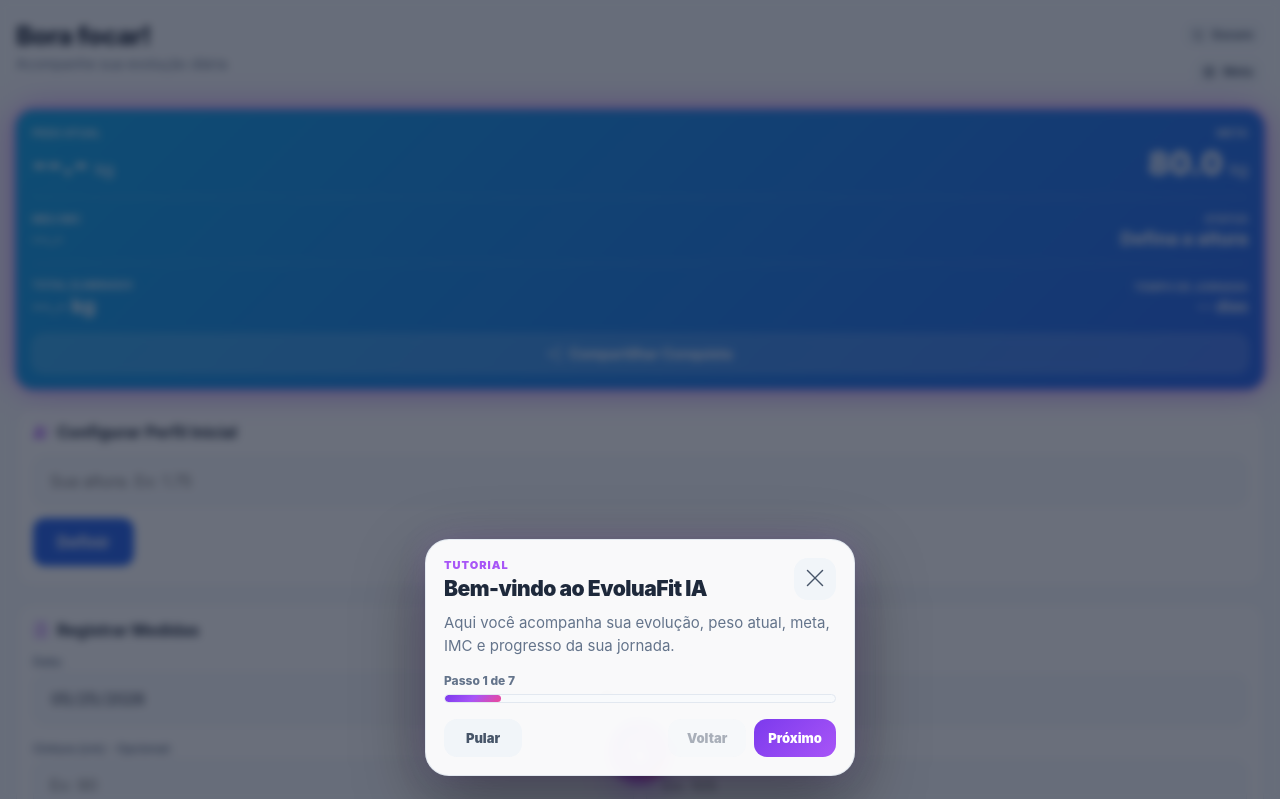
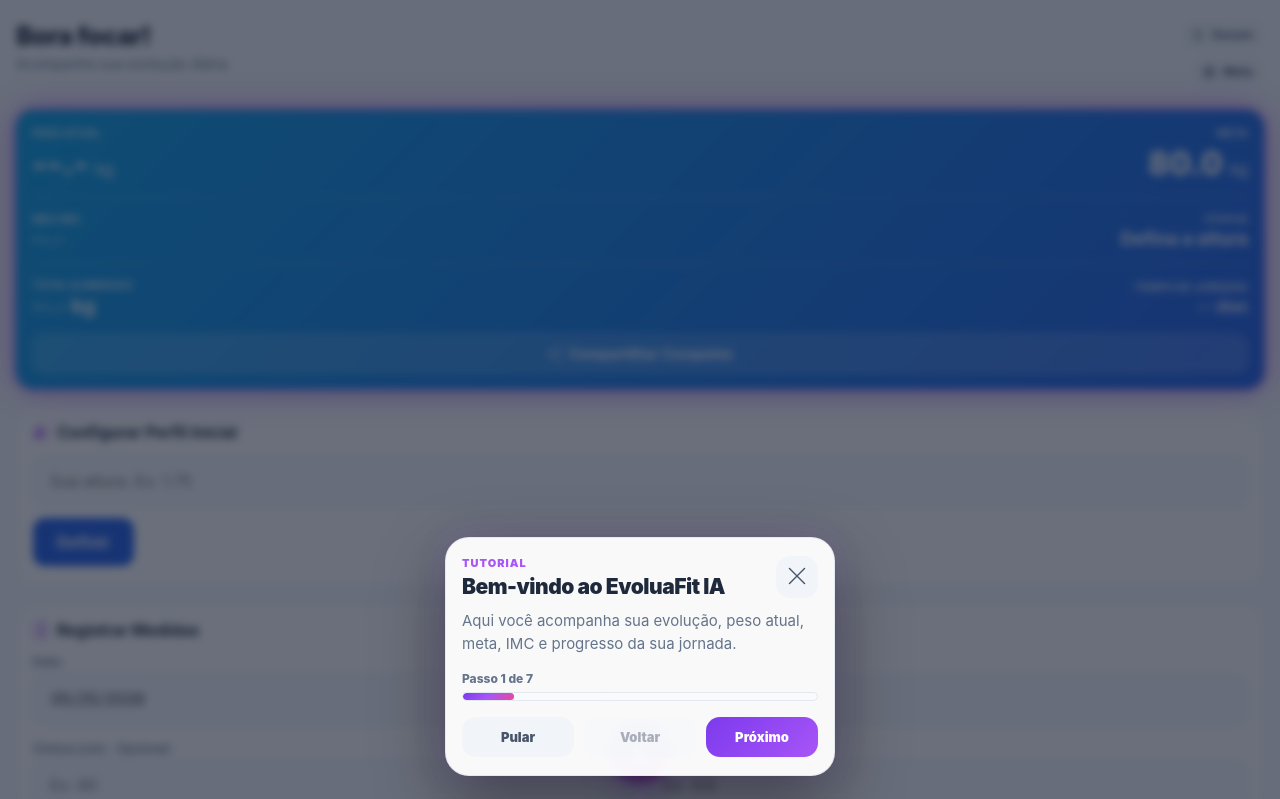
Before and after one commit to carvalho832-glitch/app-foco-ou-monitor-de-peso, a plain HTML site: page index.html in a window 1280 px wide. Shown: the top 799 px of the page. Drawn offline with nearby package versions, Linux system fonts and the light colour scheme.

Commit message:
Atualizar o style.css

```diff
--- a/style.css
+++ b/style.css
@@ -327,7 +327,7 @@
   font-weight: 700;
 }
 
-/* --- MENU FLUTUANTE DA LUMA --- */
+/* MENU FLUTUANTE DA LUMA */
 
 .floating-nav {
   position: fixed;
@@ -502,7 +502,7 @@
   transition-delay: 0.18s;
 }
 
-/* --- ÁGUA E ALIMENTAÇÃO --- */
+/* ÁGUA E ALIMENTAÇÃO */
 
 .card-water {
   text-align: center;
@@ -603,7 +603,7 @@
   margin-right: 2px;
 }
 
-/* --- CARD INTELIGENTE DE KCAL --- */
+/* CARD INTELIGENTE DE KCAL */
 
 .card-total-kcal {
   background: linear-gradient(135deg, rgba(249, 115, 22, 0.10), rgba(168, 85, 247, 0.09), rgba(14, 165, 233, 0.08));
@@ -826,7 +826,7 @@
   margin: 0;
 }
 
-/* --- TREINO E GPS --- */
+/* TREINO E GPS */
 
 .select-treino {
   width: 100%;
@@ -911,7 +911,7 @@
   background-color: #dc2626;
 }
 
-/* --- TREINO COM IA --- */
+/* TREINO COM IA */
 
 .btn-ia-treino {
   width: 100%;
@@ -950,7 +950,7 @@
   box-shadow: 0 8px 24px rgba(168, 85, 247, 0.22);
 }
 
-/* --- TREINO IA RECOLHÍVEL --- */
+/* TREINO IA RECOLHÍVEL */
 
 .treino-ia-header {
   width: 100%;
@@ -1025,7 +1025,7 @@
   background: rgba(168, 85, 247, 0.20);
 }
 
-/* Leaflet Dark Mode Fix */
+/* LEAFLET DARK MODE */
 
 [data-theme="dark"] .leaflet-layer,
 [data-theme="dark"] .leaflet-control-zoom-in,
@@ -1034,7 +1034,7 @@
   filter: invert(100%) hue-rotate(180deg) brightness(95%) contrast(90%);
 }
 
-/* --- PERFIL DA LUMA --- */
+/* PERFIL DA LUMA */
 
 .card-perfil-luma {
   background: linear-gradient(135deg, rgba(168, 85, 247, 0.08), rgba(14, 165, 233, 0.06));
@@ -1105,7 +1105,7 @@
   font-weight: 700;
 }
 
-/* --- MODAL --- */
+/* MODAL */
 
 .modal {
   display: none;
@@ -1145,7 +1145,7 @@
   color: var(--text-main);
 }
 
-/* --- ESTILO LUMA IA --- */
+/* ESTILO LUMA IA */
 
 .card-ia-status {
   background: var(--card-bg);
@@ -1214,9 +1214,7 @@
   animation: spin 1s linear infinite;
 }
 
-/* ==========================================
-   TUTORIAL GUIADO AJUSTADO
-========================================== */
+/* TUTORIAL GUIADO REVISADO */
 
 .tutorial-overlay {
   position: fixed;
@@ -1234,14 +1232,14 @@
 .tutorial-card {
   position: relative;
   z-index: 30002;
-  width: 100%;
-  max-width: 430px;
-  max-height: 44vh;
+  width: calc(100% - 20px);
+  max-width: 390px;
+  max-height: 46vh;
   overflow-y: auto;
   background: rgba(30, 41, 59, 0.96);
   border: 1px solid rgba(148, 163, 184, 0.22);
   border-radius: 24px;
-  padding: 18px;
+  padding: 18px 16px;
   box-shadow:
     0 24px 70px rgba(0, 0, 0, 0.42),
     0 0 28px rgba(168, 85, 247, 0.18);
@@ -1335,24 +1333,27 @@
 }
 
 .tutorial-actions {
-  display: flex;
+  display: grid;
+  grid-template-columns: 1fr 1fr 1fr;
+  gap: 10px;
+  width: 100%;
   align-items: center;
-  justify-content: space-between;
-  gap: 8px;
 }
 
 .tutorial-actions-right {
-  display: flex;
-  gap: 8px;
+  display: contents;
 }
 
 .tutorial-btn-secondary,
 .tutorial-btn-primary {
-  padding: 11px 14px;
+  width: 100%;
+  min-width: 0;
+  padding: 12px 8px;
   font-size: 13px;
-  border-radius: 13px;
+  border-radius: 14px;
   font-weight: 900;
-  min-width: 78px;
+  text-align: center;
+  white-space: nowrap;
 }
 
 .tutorial-btn-secondary {
@@ -1403,7 +1404,7 @@
   background: rgba(168, 85, 247, 0.20);
 }
 
-/* --- RESPONSIVO --- */
+/* RESPONSIVO */
 
 @media (max-width: 430px) {
   .floating-menu {
@@ -1463,6 +1464,30 @@
   .floating-item span {
     font-size: 9px;
   }
+
+  .tutorial-card {
+    width: calc(100% - 14px);
+    padding: 16px 14px;
+    border-radius: 22px;
+  }
+
+  .tutorial-actions {
+    gap: 8px;
+  }
+
+  .tutorial-btn-secondary,
+  .tutorial-btn-primary {
+    font-size: 12px;
+    padding: 11px 6px;
+  }
+
+  .tutorial-card h2 {
+    font-size: 19px;
+  }
+
+  .tutorial-texto {
+    font-size: 14px;
+  }
 }
 
 @media (max-height: 720px) {
@@ -1480,7 +1505,7 @@
   }
 }
 
-/* --- ANIMAÇÕES --- */
+/* ANIMAÇÕES */
 
 @keyframes spin {
   100% {
```
